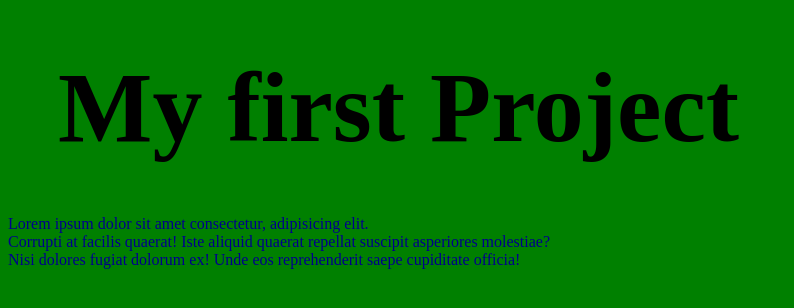
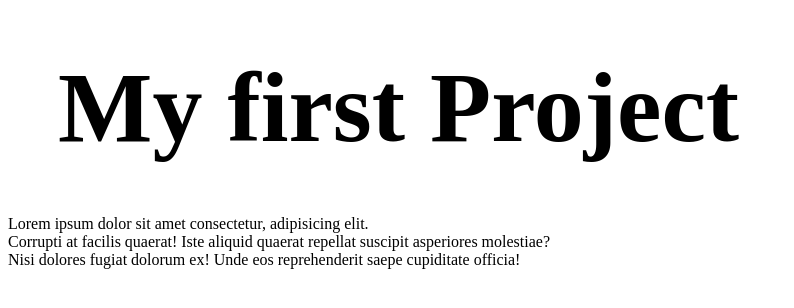
Before and after one commit to Mahmoudbero/fbw6-first-project, a plain HTML site: page index.html in a window 1280 px wide. Shown: the whole page, without its empty margins (0-794 px from the left). Drawn offline with Linux system fonts and the light colour scheme.

Commit message:
changing style

```diff
--- a/css/style.css
+++ b/css/style.css
@@ -1,9 +1,4 @@
-body{
-    background: green;
-}
-p{
-    color: darkblue;
-}
+
 h1{
     font-size: 100px
 
```
